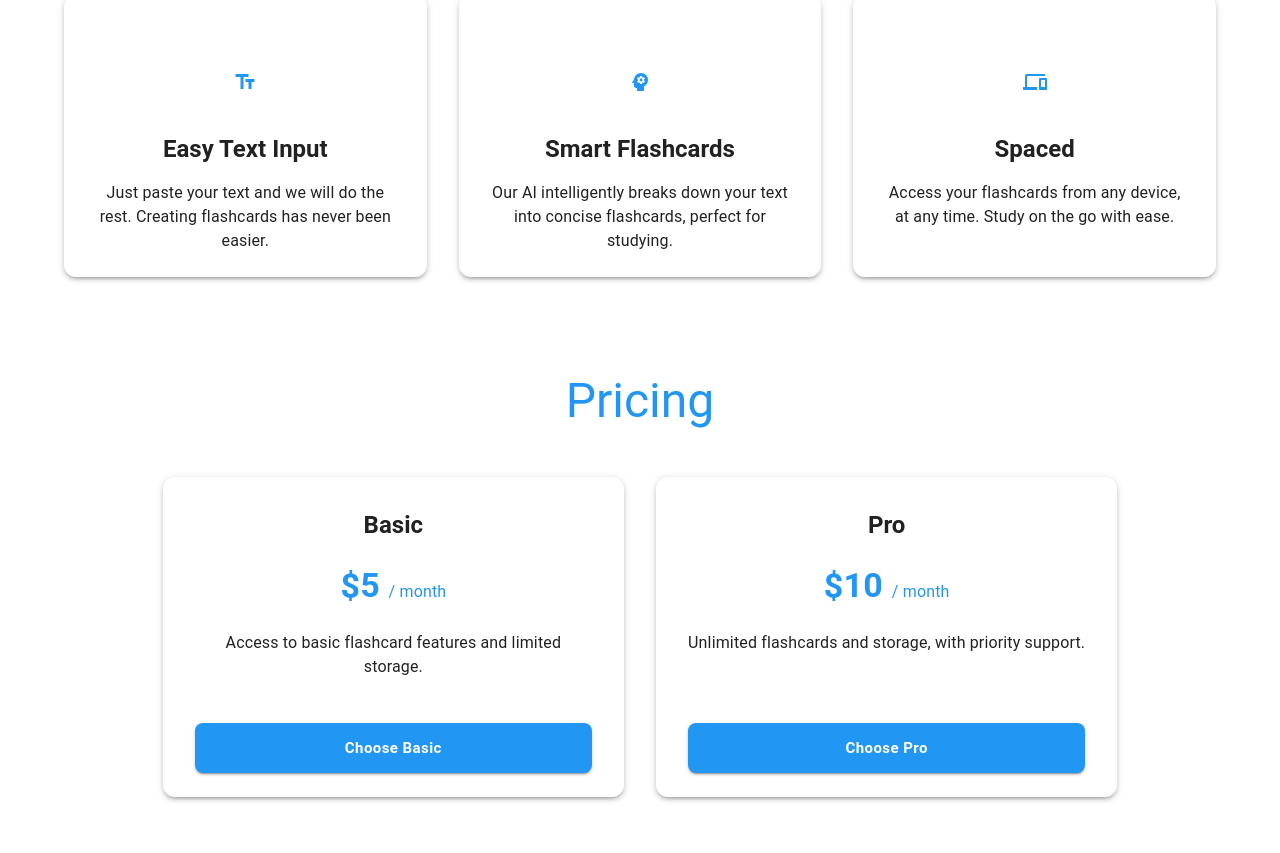
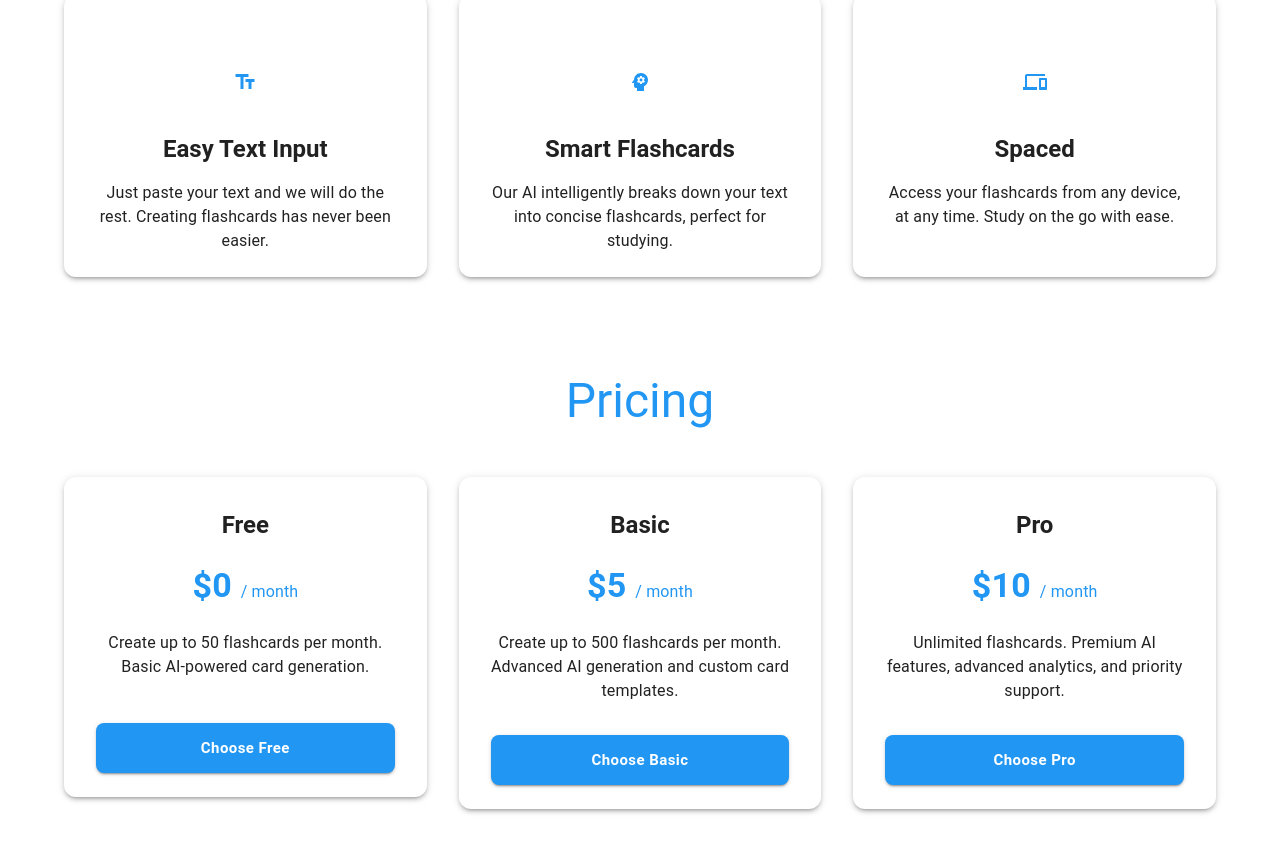
Before and after one commit to andrewalson/recallect, a Next.js app: page / in a window 1280 px wide. Shown: the part 705-1558 px from the top of the page. Built offline with nearby package versions, Linux system fonts and the light colour scheme; no server answers.

Commit message:
Added free plan

```diff
--- a/app/api/checkout_sessions/route.js
+++ b/app/api/checkout_sessions/route.js
@@ -11,6 +11,11 @@ const formatAmountForStripe = (amount) => {
 
 export async function POST(req) {
   const { subscriptionLevel } = await req.json();
+
+  // Handle free plan without Stripe
+  if (subscriptionLevel === "free") {
+    return NextResponse.json({ url: "/success?plan=free" }, { status: 200 });
+  }
 
   let amount;
   if (subscriptionLevel === "price_basic") {
--- a/app/page.js
+++ b/app/page.js
@@ -213,10 +213,11 @@ export default function Home() {
             <Typography variant="h3" gutterBottom color="primary" mb={6}>Pricing</Typography>
             <Grid container spacing={4} justifyContent="center">
               {[
-                { title: "Basic", price: "$5", description: "Access to basic flashcard features and limited storage.", priceId: 'price_basic' },
-                { title: "Pro", price: "$10", description: "Unlimited flashcards and storage, with priority support.", priceId: 'price_pro' },
+                { title: "Free", price: "$0", description: "Create up to 50 flashcards per month. Basic AI-powered card generation.", priceId: 'free' },
+                { title: "Basic", price: "$5", description: "Create up to 500 flashcards per month. Advanced AI generation and custom card templates.", priceId: 'price_basic' },
+                { title: "Pro", price: "$10", description: "Unlimited flashcards. Premium AI features, advanced analytics, and priority support.", priceId: 'price_pro' },
               ].map((plan, index) => (
-                <Grid item xs={12} sm={6} md={5} key={index}>
+                <Grid item xs={12} sm={6} md={4} key={index}>
                   <Card elevation={3}>
                     <CardContent sx={{ p: 4 }}>
                       <Typography variant="h5" gutterBottom fontWeight="bold">
```
